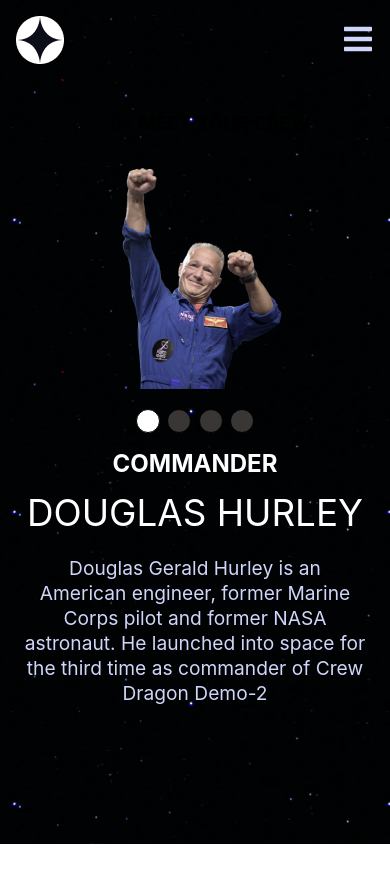
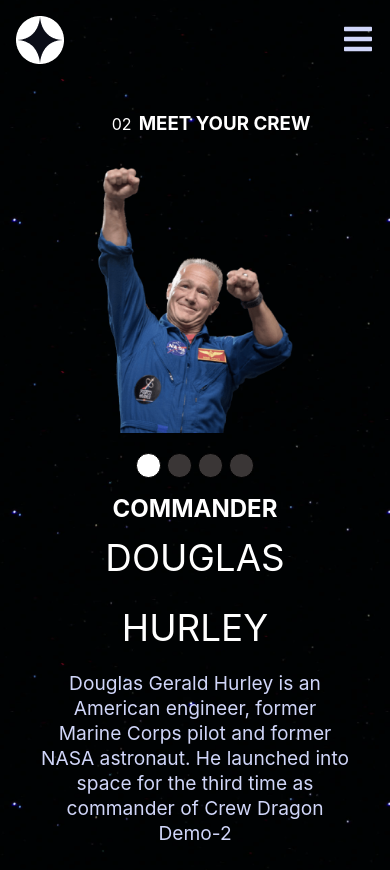
Before and after one commit to abeeebdon/space-tour, a React (Create React App) app: page /crew in a window 390 px wide. Before the commit the page ends 844 px from the top, so only its background shows below. Built offline with nearby package versions, Linux system fonts and the light colour scheme.

Commit message:
REsponsiveness

```diff
--- a/src/data.js
+++ b/src/data.js
@@ -43,7 +43,7 @@
 export const crew = [
   {
     id: 1,
-    image: './img1.png',
+    image: './crew/image-douglas-hurley.png',
     role: 'commander',
     name: 'Douglas hurley',
     details:
@@ -51,7 +51,7 @@
   },
   {
     id: 2,
-    image: './img2.png',
+    image: './crew/image-mark-shuttleworth.png',
     role: 'mission specialist',
     name: 'mark shuttleworth',
     details:
@@ -59,7 +59,7 @@
   },
   {
     id: 3,
-    image: './img3.png',
+    image: './crew/image-victor-glover.png',
     role: 'pilot',
     name: 'victor glover',
     details:
@@ -67,7 +67,7 @@
   },
   {
     id: 4,
-    image: './img4.png',
+    image: './crew/image-anousheh-ansari.png',
     role: 'flight engineer',
     name: 'anousheh ansari',
     details:
--- a/src/styles/crew.scss
+++ b/src/styles/crew.scss
@@ -13,23 +13,41 @@
     text-transform: uppercase;
     margin: 1rem;
     padding: 0;
+    color: #fff;
     @media only screen and (min-width: 768px) {
       justify-content: flex-start;
       margin-left: 10vw;
       padding-left: 2rem;
-      padding-top: 2rem;
     }
   }
   .crew-item {
     width: 100%;
     height: 100%;
-    padding-top: 1rem;
+    padding: 1rem;
+    @media only screen and (min-width: 768px) {
+      margin-top: 1rem;
+      display: grid;
+      grid-template-columns: repeat(2, 1fr);
+      align-items: center;
+    }
+
     .image {
       text-align: center;
       width: 100%;
+      outline: none;
       margin: 0 auto;
+      @media only screen and (min-width: 768px) {
+        grid-column-start: 2;
+        grid-row-start: 1;
+        grid-row-end: 3;
+      }
       img {
+        outline: none;
         display: inline-block;
+        width: 60%;
+        @media only screen and (min-width: 768px) {
+          height: 60vh;
+        }
       }
     }
     .btn {
@@ -38,6 +56,12 @@
       gap: 2%;
       justify-content: center;
       align-items: center;
+      @media only screen and (min-width: 768px) {
+        grid-column-start: 1;
+        grid-row-start: 2;
+
+        gap: 1rem;
+      }
       button {
         padding: 0.7rem;
         border-radius: 50%;
```
